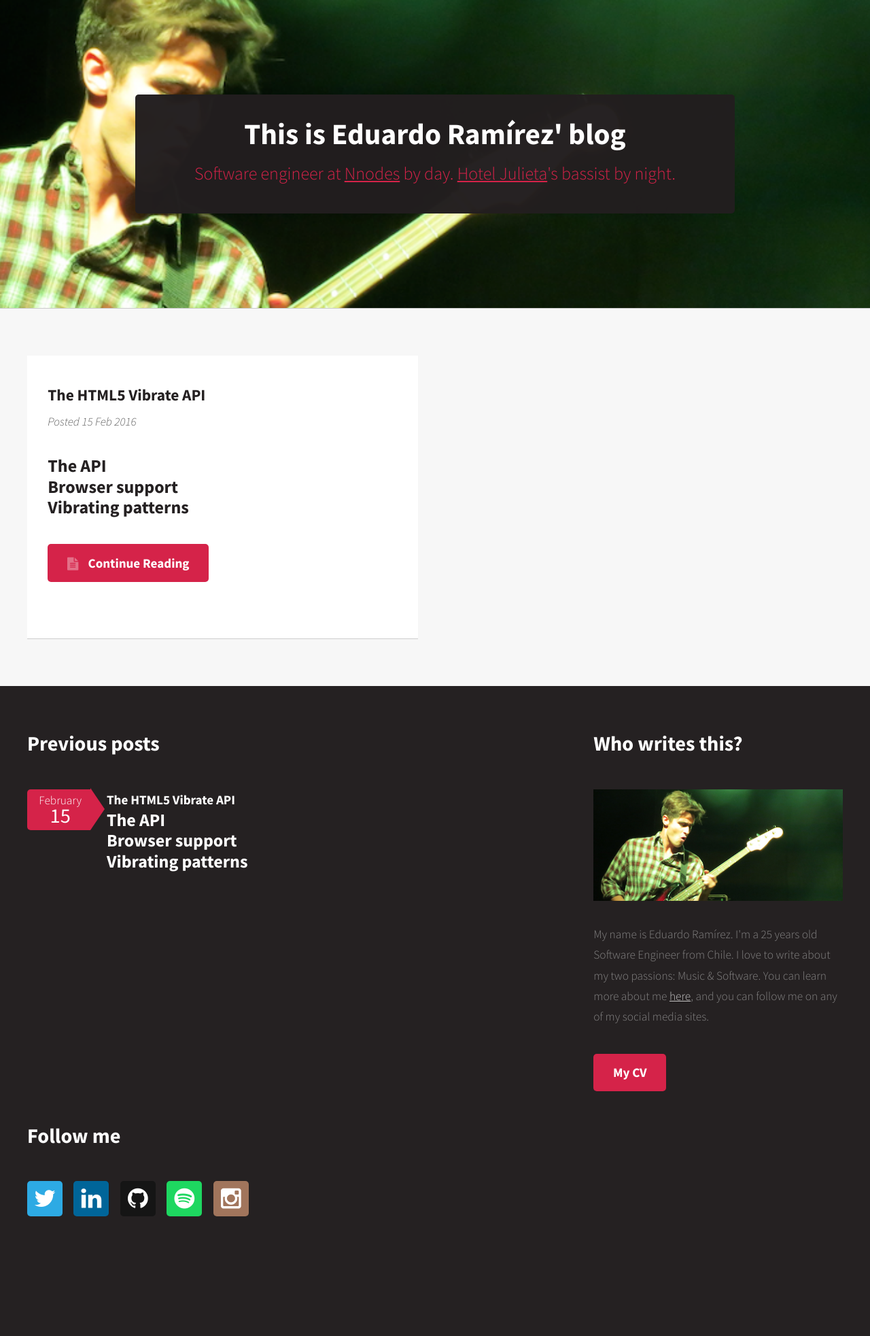
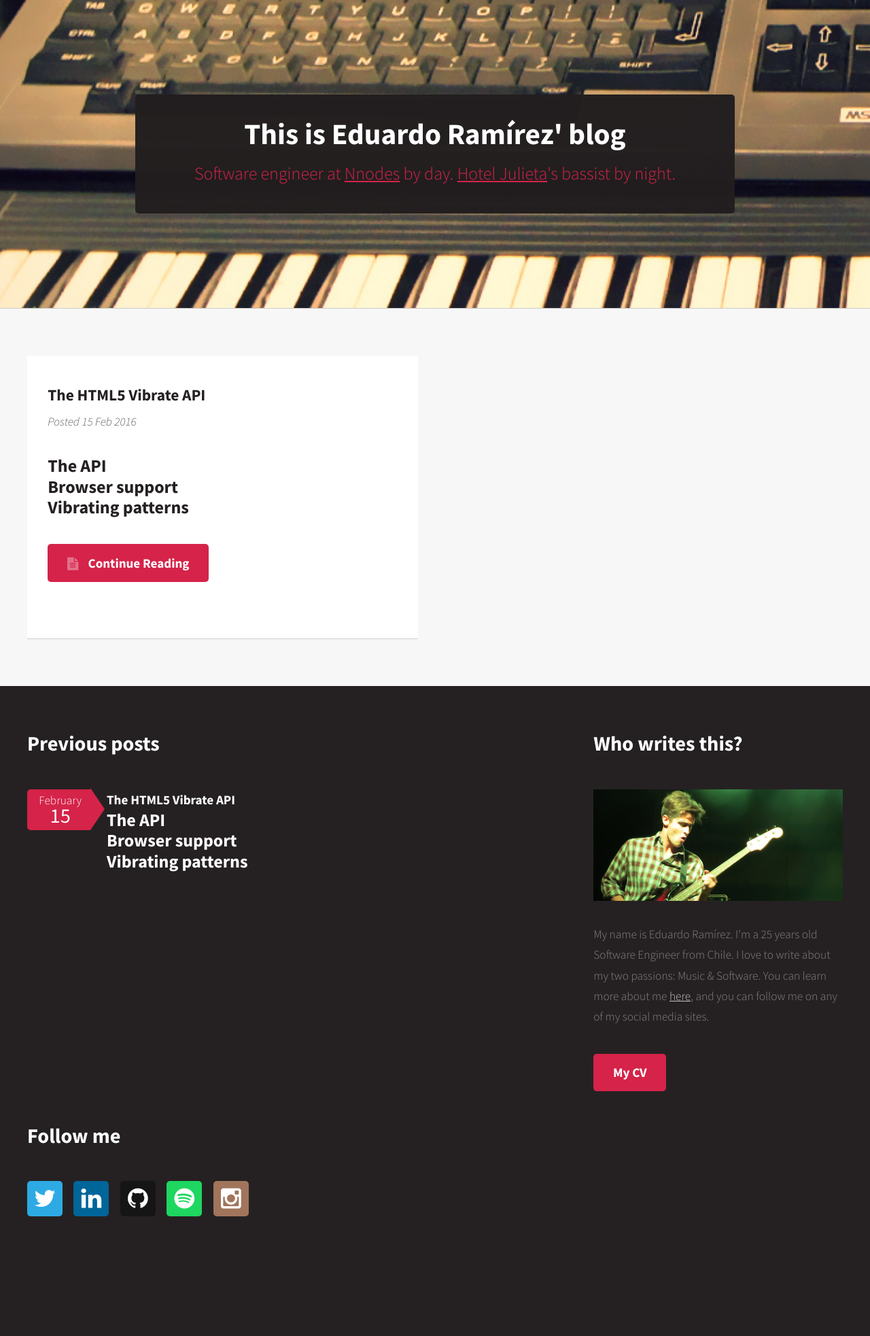
Before and after one commit to eduramirezh/outdated-blog, a Jekyll site: the page built from index.html, in a window 1280 px wide. Shown: the whole page at 68% size. Built offline with Jekyll 4.4.1, drawn with Linux system fonts in a browser that asks for light colours.

Commit message:
removed navbars. Changed main bg photo.

```diff
--- a/assets/css/style.css
+++ b/assets/css/style.css
@@ -701,7 +701,7 @@ ol.default li
 
 #banner
 {
-  background: #CCE8F4 url('../images/pic01.png');
+  background: #CCE8F4 url('../images/pic01.jpg');
   background-position: center center;
   background-size: auto 100%;
   background-repeat: no-repeat;
--- a/assets/js/init.js
+++ b/assets/js/init.js
@@ -30,7 +30,7 @@
           clickToClose: true,
           html: '<div data-action="navList" data-args="nav"></div>',
           orientation: 'vertical'
-        },
+        }/*,
         titleBar: {
           breakpoints: 'mobile',
           position: 'top-left',
@@ -38,7 +38,7 @@
           height: 44,
           width: '100%',
           html: '<span class="toggle" data-action="toggleLayer" data-args="navPanel"></span><span class="title" data-action="copyHTML" data-args="logo"></span>'
-        }
+        }*/
       }
     }
   });
```
Also changed, not shown: assets/css/images/bg02.png (added), assets/images/bg.png (added), assets/images/bg02.png (added), assets/images/pic01.jpg (added), assets/images/pic01.png (deleted), 8 other files.
